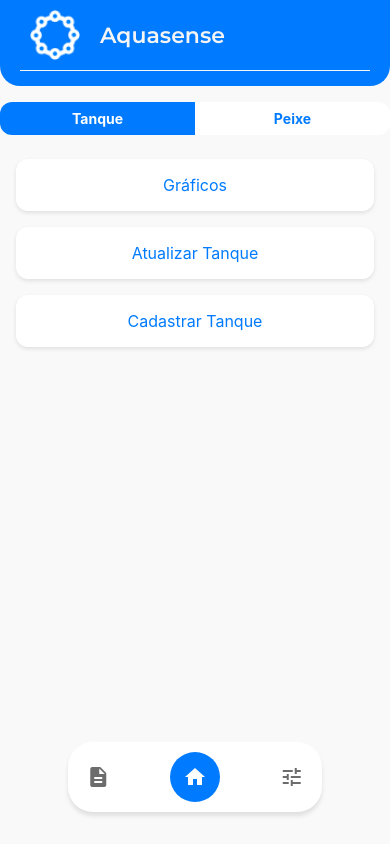
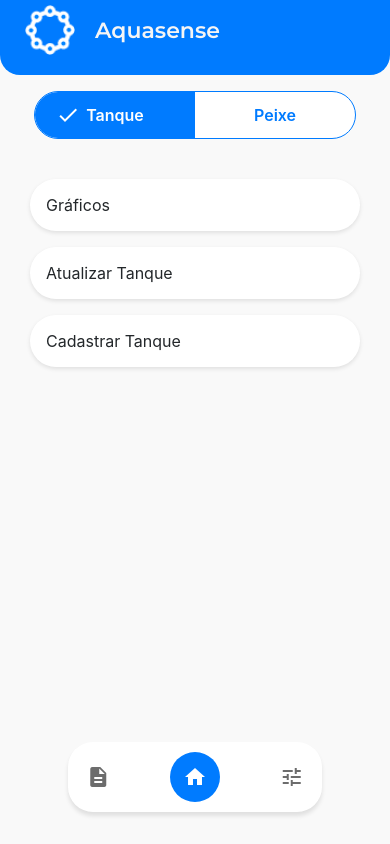
Before and after one commit to techn-note/AquaSense-Mobile, a React Native app: screen /DataScreen in a window 390 px wide. Built offline with nearby package versions, Linux system fonts and the light colour scheme.

Commit message:
Refactor: Creating components

```diff
--- a/src/components/common/Dropdown.js
+++ b/src/components/common/Dropdown.js
@@ -1,22 +1,15 @@
-import React, { useState } from 'react';
-import { StyleSheet, View } from 'react-native';
-import DropDownPicker from 'react-native-dropdown-picker';
+import React, { useState } from "react";
+import { StyleSheet, View } from "react-native";
+import DropDownPicker from "react-native-dropdown-picker";
 
-const Dropdown = () => {
+function Dropdown({ items, selectedValue, onChange }) {
   const [open, setOpen] = useState(false);
-  const [value, setValue] = useState('tanque1');
-  const [items, setItems] = useState([
-    { label: 'Tanque 1', value: 'tanque1' },
-    { label: 'Tanque 2', value: 'tanque2' },
-  ]);
+  const [value, setValue] = useState(selectedValue);
 
-  const handleValueChange = (value) => {
-    setValue(value);
-    if (onChange) {
-      onChange(value);
-    }
+  const handleValueChange = (newValue) => {
+    setValue(newValue);
+    if (onChange) onChange(newValue);
   };
-
 
   return (
     <View style={styles.container}>
@@ -26,14 +19,13 @@ const Dropdown = () => {
         items={items}
         setOpen={setOpen}
         setValue={handleValueChange}
-        setItems={setItems}
         style={styles.dropdown}
         textStyle={styles.text}
         dropDownContainerStyle={styles.dropdownContainer}
       />
     </View>
   );
-};
+}
 
 const styles = StyleSheet.create({
   container: {
@@ -43,11 +35,10 @@ const styles = StyleSheet.create({
     paddingHorizontal: 15,
     borderRadius: 10,
     marginTop: 5,
-    flexDirection: 'row',
-    alignItems: 'center',
-    gap: 5,
-    color:"#007BFF",
-    borderWidth: 0
+    flexDirection: "row",
+    alignItems: "center",
+    color: "#007BFF",
+    borderWidth: 0,
   },
   dropdown: {
     borderWidth: 0,
@@ -67,7 +58,7 @@ const styles = StyleSheet.create({
     fontFamily: "Montserrat_Medium",
   },
   dropdownContainer: {
-    borderWidth: 0
+    borderWidth: 0,
   },
 });
 
--- a/src/components/common/Header.js
+++ b/src/components/common/Header.js
@@ -2,16 +2,18 @@ import React from "react";
 import { View, Text, Image, StyleSheet } from "react-native";
 
 const Header = ({ children }) => {
+  const hasChildren = React.Children.count(children) > 0;
+
   return (
     <View style={styles.header}>
-      <View style={styles.bar}>
+      <View style={[styles.bar, hasChildren && styles.barWithChildren]}>
         <Image
           source={require("../../assets/icons/icon_bar.png")}
           style={styles.logo}
         />
         <Text style={styles.textLogo}>Aquasense</Text>
       </View>
-      {children && <View style={styles.childrenContainer}>{children}</View>}
+      {hasChildren && <View style={styles.childrenContainer}>{children}</View>}
     </View>
   );
 };
@@ -28,11 +30,14 @@ const styles = StyleSheet.create({
     flexDirection: "row",
     alignItems: "center",
     justifyContent: "flex-start",
-    borderStyle: "solid",
+    padding: 5,
+    marginBottom: 15,
+  },
+  barWithChildren: {
     padding: 10,
     borderBottomWidth: 1,
+    borderStyle: "solid",
     borderBottomColor: "#F5F5F5",
-    marginBottom: 15,
   },
   textLogo: {
     color: "#f5f5f5",
@@ -44,7 +49,9 @@ const styles = StyleSheet.create({
     height: 50,
     marginRight: 20,
   },
-
+  childrenContainer: {
+    marginTop: 15,
+  },
 });
 
 export default Header;
--- /dev/null
+++ b/src/components/common/SegmentedButton.js
@@ -0,0 +1,116 @@
+import React, { useState, useRef } from "react";
+import {
+  View,
+  TouchableOpacity,
+  StyleSheet,
+  Animated,
+} from "react-native";
+import Icon from 'react-native-vector-icons/MaterialIcons'; // Ícones do Material Icons
+
+export default function SegmentedButtons({ options, selectedOption, onSelect }) {
+  const [animValue] = useState(new Animated.Value(0));
+
+  const handlePress = (option) => {
+    if (selectedOption !== option) {
+      Animated.timing(animValue, {
+        toValue: option === "Tanque" ? 0 : 1,
+        duration: 200,
+        useNativeDriver: false,
+      }).start();
+    }
+    onSelect(option);
+  };
+
+  const backgroundColor = animValue.interpolate({
+    inputRange: [0, 1],
+    outputRange: ["#FFFFFF", "#007BFF"], // Cor de fundo: branco e azul
+  });
+
+  const textColor = (option) => {
+    return selectedOption === option ? "#FFFFFF" : "#007BFF"; // Azul para não selecionado, branco para selecionado
+  };
+
+  const checkMarkPosition = animValue.interpolate({
+    inputRange: [0, 1],
+    outputRange: [-105, -100], // Animação do ícone de check
+  });
+
+  return (
+    <View style={styles.container}>
+      <Animated.View style={[styles.button]}>
+        {options.map((option, index) => (
+          <TouchableOpacity
+            key={option}
+            style={[
+              styles.option,
+              selectedOption === option && styles.selectedOption,
+              index === 0 ,
+            ]}
+            onPress={() => handlePress(option)}
+          >
+            <Animated.Text
+              style={[
+                styles.optionText,
+                { color: textColor(option) }, // Cor do texto dinâmica
+                selectedOption === option && styles.selectedText,
+              ]}
+            >
+              {option}
+            </Animated.Text>
+            {selectedOption === option && (
+              <Animated.View
+                style={[
+                  styles.checkMark,
+                  { transform: [{ translateX: checkMarkPosition }] },
+                ]}
+              >
+                <Icon name="check" size={24} color="#FFFFFF" />
+              </Animated.View>
+            )}
+          </TouchableOpacity>
+        ))}
+      </Animated.View>
+    </View>
+  );
+}
+
+const styles = StyleSheet.create({
+  container: {
+    justifyContent: "center",
+    alignItems: "center",
+    margin: 16,
+  },
+  button: {
+    width: "90%",
+    height: 48,
+    flexDirection: "row",
+    borderRadius: 25,
+    overflow: "hidden",
+    position: "relative",
+    borderWidth: 1,
+    borderColor: "#007BFF",
+    backgroundColor: "#FFFFFF"
+  },
+  option: {
+    flex: 1,
+    justifyContent: "center",
+    alignItems: "center",
+    height: "100%",
+  },
+  selectedOption: {
+    backgroundColor: "#007BFF", // Cor azul do projeto
+  },
+  optionText: {
+    fontSize: 16,
+    fontWeight: "600",
+  },
+  selectedText: {
+    color: "#FFFFFF", // Texto branco quando selecionado
+  },
+  checkMark: {
+    position: "absolute",
+    right: 10,
+    fontSize: 18,
+    color: "#FFFFFF",
+  },
+});
--- a/src/components/screens/DataScreen.js
+++ b/src/components/screens/DataScreen.js
@@ -2,20 +2,19 @@ import React, { useState } from "react";
 import {
   View,
   Text,
-  TouchableOpacity,
   ScrollView,
   StyleSheet,
+  TouchableOpacity,
 } from "react-native";
 import Header from "../common/Header";
-Header;
 import Toolbar from "../common/Toolbar";
+import SegmentedButtons from "../common/SegmentedButton"; // Import do componente animado
 
 export default function DataScreen({ navigation }) {
   const [selectedOption, setSelectedOption] = useState("Tanque");
 
   const renderButtons = () => {
-    if (selectedOption === "Tanque") {
-      return (
+    return selectedOption === "Tanque" ? (
       <>
         <CustomButton
           title="Gráficos"
@@ -30,9 +29,7 @@ export default function DataScreen({ navigation }) {
           onPress={() => navigation.navigate("AddTankScreen")}
         />
       </>
-      );
-    } else {
-      return (
+    ) : (
       <>
         <CustomButton
           title="Atualizar Peixe"
@@ -44,52 +41,23 @@ export default function DataScreen({ navigation }) {
         />
       </>
     );
-    }
   };
 
   return (
     <View style={styles.container}>
       {/* Header */}
       <Header />
+      {/* Segmented Buttons */}
+      <SegmentedButtons
+        options={["Tanque", "Peixe"]}
+        selectedOption={selectedOption}
+        onSelect={setSelectedOption}
+      />
+      <ScrollView key={selectedOption} style={styles.content}>
+        {renderButtons()}
+      </ScrollView>
 
-      {/* Content */}
-      <View style={styles.toggleButtons}>
-        <TouchableOpacity
-          style={[
-            styles.toggleButton,
-            selectedOption === "Tanque" && styles.activeButton,
-          ]}
-          onPress={() => setSelectedOption("Tanque")}
-        >
-          <Text
-            style={[
-              styles.toggleButtonText,
-              selectedOption === "Tanque" && styles.activeText,
-            ]}
-          >
-            Tanque
-          </Text>
-        </TouchableOpacity>
-        <TouchableOpacity
-          style={[
-            styles.toggleButton,
-            selectedOption === "Peixe" && styles.activeButton,
-          ]}
-          onPress={() => setSelectedOption("Peixe")}
-        >
-          <Text
-            style={[
-              styles.toggleButtonText,
-              selectedOption === "Peixe" && styles.activeText,
-            ]}
-          >
-            Peixe
-          </Text>
-        </TouchableOpacity>
-      </View>
-
-      <ScrollView style={styles.content}>{renderButtons()}</ScrollView>
-      <Toolbar />
+      <Toolbar/>
     </View>
   );
 }
@@ -106,79 +74,25 @@ const styles = StyleSheet.create({
     backgroundColor: "#F9F9F9",
     height: "100%",
   },
-  header: {
-    backgroundColor: "#007BFF",
-    padding: 16,
-    borderBottomLeftRadius: 24,
-    borderBottomRightRadius: 24,
-    alignItems: "center",
-  },
-  logo: {
-    color: "#FFFFFF",
-    fontSize: 20,
-    fontWeight: "bold",
-  },
-  toggleButtons: {
-    flexDirection: "row",
-    marginTop: 16,
-    backgroundColor: "#FFFFFF",
-    borderRadius: 12,
-    overflow: "hidden",
-  },
-  toggleButton: {
-    paddingVertical: 8,
-    paddingHorizontal: 24,
-    flex: 1,
-    alignItems: "center",
-  },
-  toggleButtonText: {
-    color: "#007BFF",
-    fontWeight: "bold",
-  },
-  activeButton: {
-    backgroundColor: "#007BFF",
-  },
-  activeText: {
-    color: "#FFFFFF",
-  },
   content: {
     marginTop: 16,
-    paddingHorizontal: 16,
+    paddingHorizontal: 30,
   },
   button: {
     backgroundColor: "#FFFFFF",
     padding: 16,
-    borderRadius: 12,
+    borderRadius: 30,
     marginVertical: 8,
     elevation: 2,
     shadowColor: "#000",
     shadowOpacity: 0.1,
     shadowRadius: 4,
     shadowOffset: { width: 0, height: 2 },
+
   },
   buttonText: {
-    textAlign: "center",
+    textAlign: "start",
     fontSize: 16,
-    color: "#007BFF",
-  },
-  footer: {
-    flexDirection: "row",
-    justifyContent: "space-around",
-    padding: 16,
-    backgroundColor: "#FFFFFF",
-    borderTopWidth: 1,
-    borderTopColor: "#E0E0E0",
-  },
-  iconButton: {
-    padding: 12,
-    backgroundColor: "#F9F9F9",
-    borderRadius: 24,
-    alignItems: "center",
-    justifyContent: "center",
-    elevation: 1,
-    shadowColor: "#000",
-    shadowOpacity: 0.1,
-    shadowRadius: 4,
-    shadowOffset: { width: 0, height: 2 },
+    color: "#23272A",
   },
 });
--- a/src/components/screens/SubDataScreen/AddFishScreen.js
+++ b/src/components/screens/SubDataScreen/AddFishScreen.js
@@ -10,7 +10,7 @@ import {
 import Header from "../../common/Header";
 import Toolbar from "../../common/Toolbar";
 
-function AddFishScreen() {
+const AddFishScreen = () => {
   const [name, setName] = useState("");
   const [age, setAge] = useState("");
   const [species, setSpecies] = useState("");
@@ -19,24 +19,24 @@ function AddFishScreen() {
 
   const handleSave = () => {
     // Validações básicas
-    if (!name || name.length === 0) {
-      Alert.alert("Erro", "O nome é obrigatório.");
+    if (name.length === 0 || name.length > 15) {
+      Alert.alert("Erro", "O nome deve ter entre 1 e 15 caracteres.");
       return;
     }
     if (!age || isNaN(age) || age <= 0) {
-      Alert.alert("Erro", "A idade deve ser um número positivo.");
+      Alert.alert("Erro", "A idade deve ser um número maior que 0.");
       return;
     }
-    if (!species || species.length === 0) {
-      Alert.alert("Erro", "A espécie é obrigatória.");
+    if (species.length === 0) {
+      Alert.alert("Erro", "A espécie não pode estar vazia.");
       return;
     }
     if (!weight || isNaN(weight) || weight <= 0) {
-      Alert.alert("Erro", "O peso deve ser um número positivo.");
+      Alert.alert("Erro", "O peso deve ser um número maior que 0.");
       return;
     }
     if (!quantity || isNaN(quantity) || quantity <= 0) {
-      Alert.alert("Erro", "A quantidade deve ser um número positivo.");
+      Alert.alert("Erro", "A quantidade deve ser um número maior que 0.");
       return;
     }
 
@@ -52,12 +52,15 @@ function AddFishScreen() {
   return (
     <View style={styles.container}>
       <Header />
+
+      <View style={styles.form}>
         <Text style={styles.title}>Adicionar Peixe</Text>
 
         {/* Campo Nome */}
         <TextInput
           style={styles.input}
-        placeholder="Nome do peixe"
+          placeholder="Nome (máx. 15 caracteres)"
+          maxLength={15}
           value={name}
           onChangeText={setName}
         />
@@ -65,7 +68,7 @@ function AddFishScreen() {
         {/* Campo Idade */}
         <TextInput
           style={styles.input}
-        placeholder="Idade (em dias)"
+          placeholder="Idade em Dias"
           keyboardType="numeric"
           value={age}
           onChangeText={setAge}
@@ -82,7 +85,7 @@ function AddFishScreen() {
         {/* Campo Peso */}
         <TextInput
           style={styles.input}
-        placeholder="Peso (em gramas)"
+          placeholder="Peso (Kg)"
           keyboardType="numeric"
           value={weight}
           onChangeText={setWeight}
@@ -101,23 +104,28 @@ function AddFishScreen() {
         <TouchableOpacity style={styles.saveButton} onPress={handleSave}>
           <Text style={styles.saveButtonText}>Salvar</Text>
         </TouchableOpacity>
+      </View>
+
       <Toolbar />
     </View>
   );
-}
+};
 
 const styles = StyleSheet.create({
   container: {
+    flex: 1,
     backgroundColor: "#f5f5f5",
-    padding: 20,
-    marginTop: 20,
+    height: "100%",
+  },
+  form: {
+    marginTop: 10,
+    padding: 45,
   },
   title: {
     fontSize: 24,
     fontFamily: "Montserrat_Bold",
     color: "#007BFF",
     marginBottom: 20,
-    textAlign: "center",
   },
   input: {
     borderWidth: 1,
--- a/src/navigation/MainNavigator.js
+++ b/src/navigation/MainNavigator.js
@@ -5,7 +5,8 @@ import LoginScreen from "../components/screens/LoginScreen";
 import HomeScreen from "../components/screens/HomeScreen";
 import RegisterScreen from "../components/screens/RegisterScreen.js";
 import DataScreen from "../components/screens/DataScreen.js";
-import { AddTankScreen, AddFishScreen } from "../components/screens/SubDataScreen";
+import AddTankScreen from "../components/screens/SubDataScreen/AddTankScreen.js";
+import AddFishScreen from "../components/screens/SubDataScreen/AddFishScreen.js";
 
 const Stack = createStackNavigator();
 
@@ -46,7 +47,6 @@ export default function App() {
           component={AddTankScreen}
           options={{ title: "AddTank" }}
         />
-
       </Stack.Navigator>
     </NavigationContainer>
   );
```
Also changed, not shown: src/components/screens/HomeScreen.js (+69 -55 lines), src/components/screens/SubDataScreen/AddTankScreen.js (+25 -55 lines), src/components/screens/SubDataScreen/index.js (deleted, +0 -7 lines), src/services/api.js (+41 -14 lines), 1 other file (tests, documents, lock files or other folders). Lines whose indentation alone changed are shown as unchanged.
